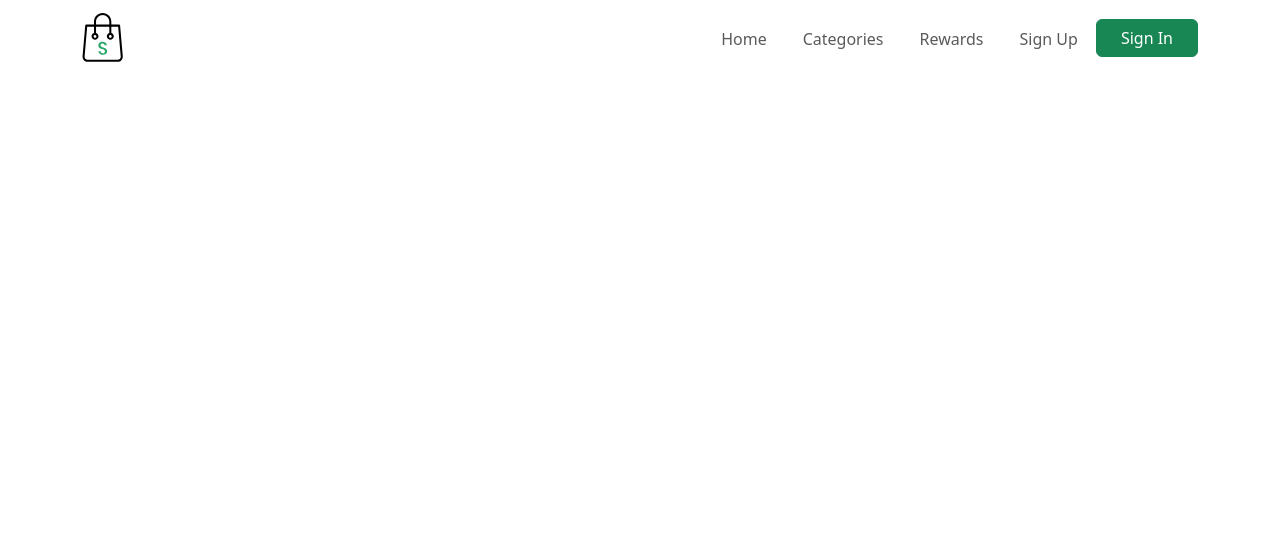
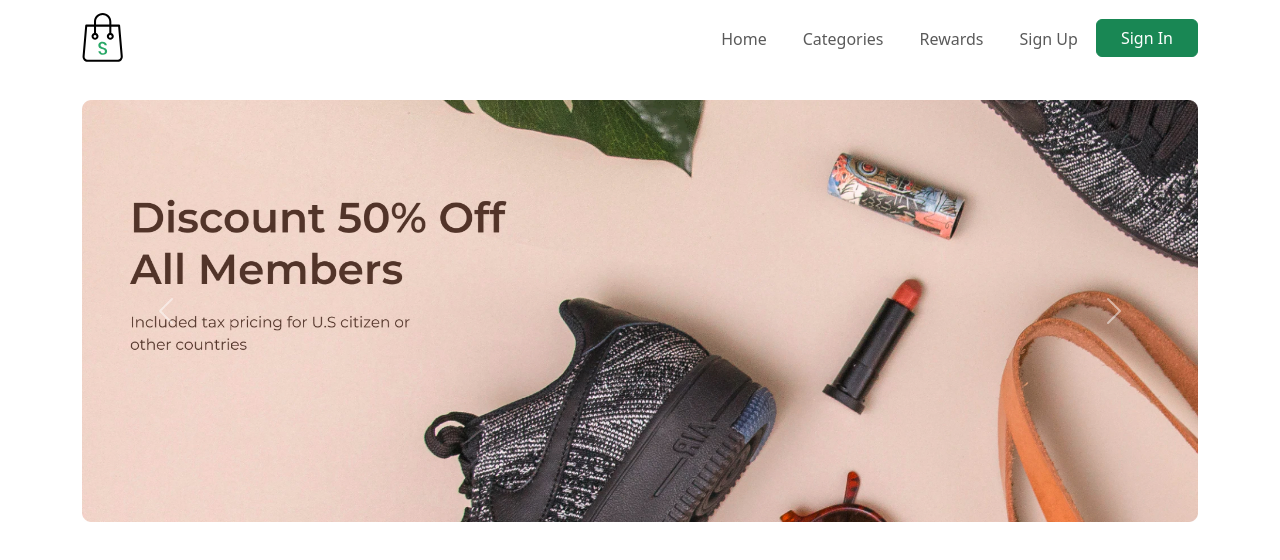
Before and after one commit to muhammadega21/marketplace, a plain HTML site: page index.html in a window 1280 px wide. Drawn offline with nearby package versions, Linux system fonts and the light colour scheme.

Commit message:
page home(store-carousel)

```diff
--- a/index.html
+++ b/index.html
@@ -49,6 +49,51 @@
             </div>
         </nav>
 
+        <!-- Page Content -->
+        <div class="page-content page-home">
+            <section class="store-carousel">
+                <div class="container">
+                    <div class="row">
+                        <div class="col-lg-12">
+                            <div id="storeCarousel" class="carousel slide">
+                                <div class="carousel-inner">
+                                    <div class="carousel-item active">
+                                        <img src="/images/banner.jpg"
+                                            class="d-block w-100" alt="banner">
+                                    </div>
+                                    <div class="carousel-item ">
+                                        <img src="/images/banner.jpg"
+                                            class="d-block w-100" alt="banner">
+                                    </div>
+                                    <div class="carousel-item ">
+                                        <img src="/images/banner.jpg"
+                                            class="d-block w-100" alt="banner">
+                                    </div>
+                                </div>
+                                <button class="carousel-control-prev"
+                                    type="button"
+                                    data-bs-target="#storeCarousel"
+                                    data-bs-slide="prev">
+                                    <span class="carousel-control-prev-icon"
+                                        aria-hidden="true"></span>
+                                    <span
+                                        class="visually-hidden">Previous</span>
+                                </button>
+                                <button class="carousel-control-next"
+                                    type="button"
+                                    data-bs-target="#storeCarousel"
+                                    data-bs-slide="next">
+                                    <span class="carousel-control-next-icon"
+                                        aria-hidden="true"></span>
+                                    <span class="visually-hidden">Next</span>
+                                </button>
+                            </div>
+                        </div>
+                    </div>
+                </div>
+            </section>
+        </div>
+
         <script src="/vendor/jquery/jquery.slim.js"></script>
         <script src="/vendor/bootstrap/js/bootstrap.bundle.min.js"></script>
         <script src="https://unpkg.com/aos@next/dist/aos.js"></script>
--- a/style/pages/_home.scss
+++ b/style/pages/_home.scss
@@ -0,0 +1,14 @@
+.pages-home{
+    h5{
+        font-weight: 300;
+        margin-bottom:  15px;
+    }
+
+    .store.trend-categories{
+        margin-top: 30px;
+    }
+
+    .store-new-product{
+        margin-top: 10px;
+    }
+}
```
Also changed, not shown: style/main.css, 1 other file.
